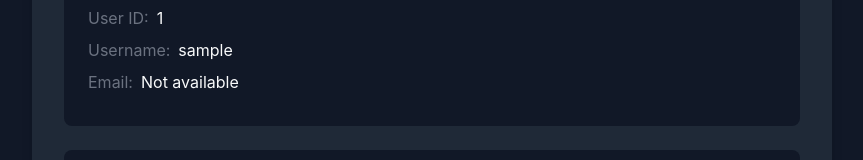
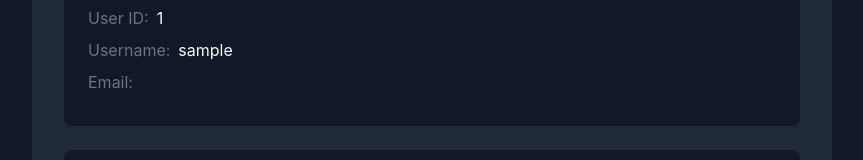
Before and after one commit to OssyCA/PersonalChatbot, a React (Vite) app in the folder LoginJwt/: page /user-dashboard in a window 1280 px wide. Shown: the part 289-449 px from the top of the page, without its empty margins (208-1071 px from the left). Built offline with nearby package versions, Linux system fonts and the light colour scheme; sample sign-in values are in the browser's storage.

Commit message:
Fixed dashboard email

```diff
--- a/LoginJwt/src/Pages/Login.jsx
+++ b/LoginJwt/src/Pages/Login.jsx
@@ -54,6 +54,9 @@ const Login = () => {
       }
       if (userData.username) {
         localStorage.setItem("username", userData.username);
+      }
+      if (userData.email) {
+        localStorage.setItem("email", userData.email);
       }
 
       navigate("/user-dashboard");
--- a/LoginJwt/src/Pages/UserDashboard.jsx
+++ b/LoginJwt/src/Pages/UserDashboard.jsx
@@ -9,7 +9,7 @@ const UserDashboard = () => {
   const [user, setUser] = useState({
     userId: localStorage.getItem("userId") || "",
     username: localStorage.getItem("username") || "",
-    email: "",
+    email: localStorage.getItem("email") || "",
   });
   const navigate = useNavigate();
 
@@ -30,8 +30,7 @@ const UserDashboard = () => {
             Username: <span className="info-value">{user.username}</span>
           </p>
           <p className="info-label">
-            Email:{" "}
-            <span className="info-value">{user.email || "Not available"}</span>
+            Email: <span className="info-value">{user.email}</span>
           </p>
         </div>
       </div>
```
